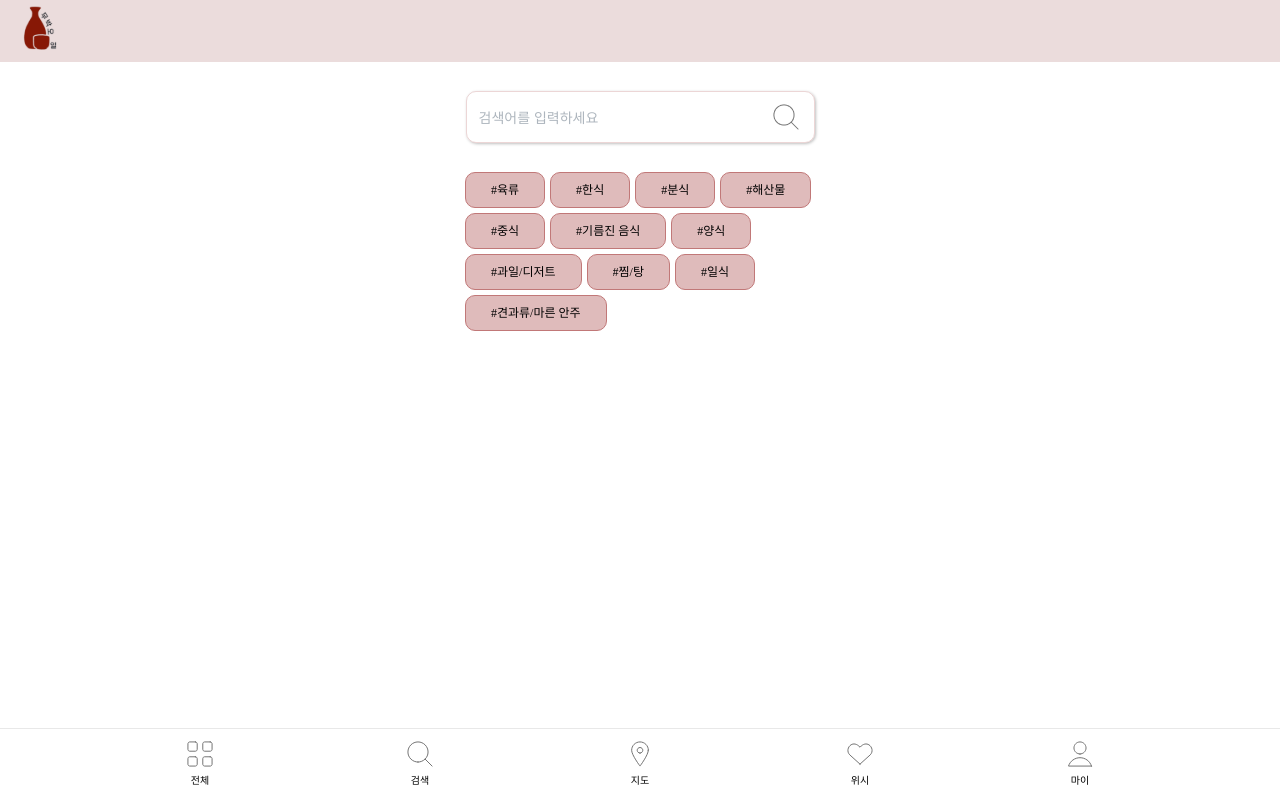
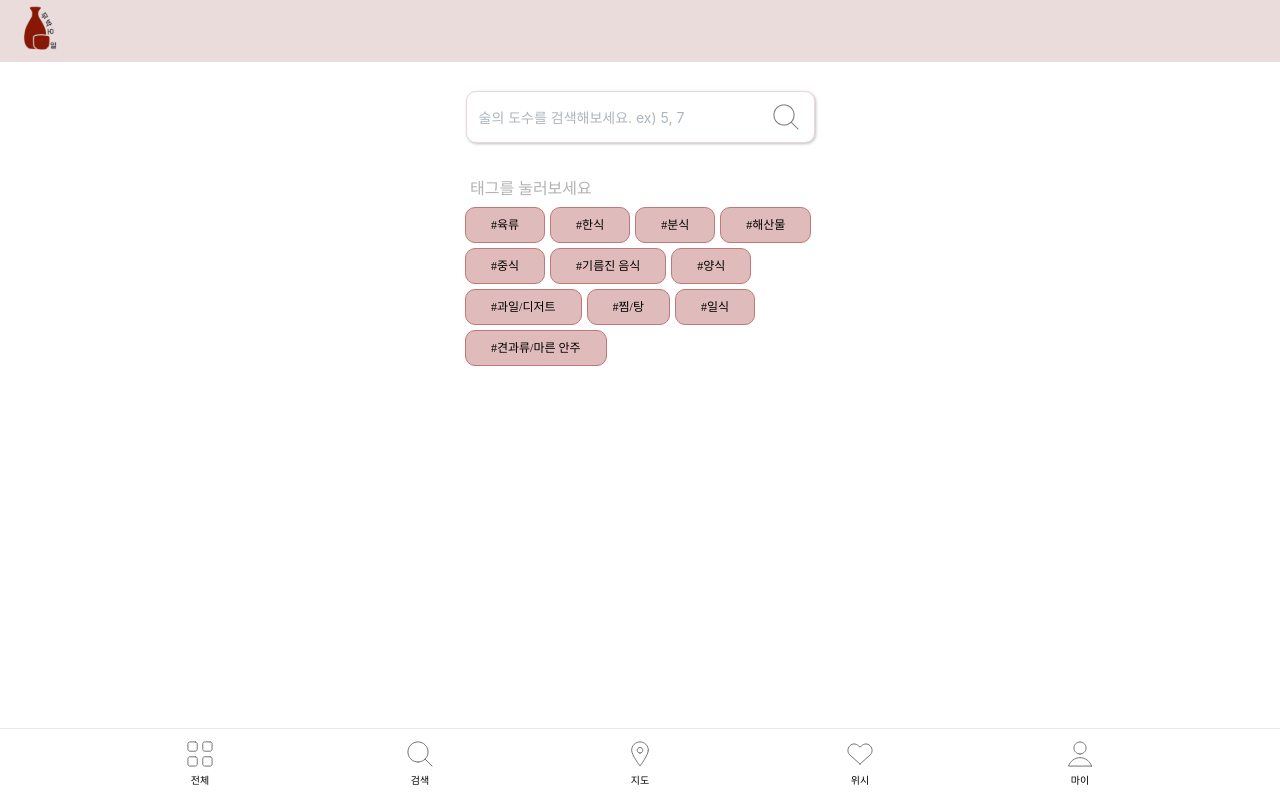
Before and after one commit to PDA-MUBAKOIL/client, a React (Create React App) app: page /search in a window 1280 px wide. Built offline with nearby package versions, Linux system fonts and the light colour scheme; a web font is replaced by a local one.

Commit message:
Feat: Change search bar place holder

```diff
--- a/src/components/common/SearchBar.tsx
+++ b/src/components/common/SearchBar.tsx
@@ -24,7 +24,8 @@ export type TSearchResult ={
 }
 
 type TSearch = {
-  setResult:React.Dispatch<React.SetStateAction<TSearchResult[]>>
+  setResult:React.Dispatch<React.SetStateAction<TSearchResult[]>>,
+  placeHolder:string
 }
 
 const SearchButton = styled.button`
@@ -47,7 +48,7 @@ const theme = createTheme({
 });
 
 
-export default function SearchBar({setResult}:TSearch) {
+export default function SearchBar({setResult, placeHolder}:TSearch) {
     const searchWord = useAppSelector(state=>state.search.search);
     const dispatch = useAppDispatch();
     const location = useLocation();
@@ -81,7 +82,7 @@ export default function SearchBar({setResult}:TSearch) {
     <MantineThemeProvider theme={theme}>
       <Box maw={350} mx="auto">
         <form onSubmit={onSubmitSearch}>
-              <Input placeholder='검색어를 입력하세요'
+              <Input placeholder={placeHolder}
                   classNames={classes}
                   rightSectionPointerEvents={'auto'}
                   rightSection={
--- a/src/routes/login/loginListPage.tsx
+++ b/src/routes/login/loginListPage.tsx
@@ -97,7 +97,7 @@ export default function LoginListPage() {
   return (
     <LoginSearchPageContainer>
       <Flex h='110px' align='center' justify='center'>
-        <SearchBar setResult={setResult}/>
+        <SearchBar setResult={setResult} placeHolder='술의 이름을 검색해보세요.'/>
       </Flex>
       <MainText>술 리스트</MainText>
       <ListItems>
--- a/src/routes/login/loginSearchPage.tsx
+++ b/src/routes/login/loginSearchPage.tsx
@@ -9,7 +9,7 @@ import DrinkDetailCard from "../../components/common/DrinkDetailCard";
 import { useAppDispatch, useAppSelector } from "../../lib/hooks/reduxHooks";
 import { setSearch } from "../../store/reducers/Drink/search";
 import { listUp } from "../../lib/api/drinks";
-import { useLocation } from "react-router-dom";
+
 
 const LoginSearchPageContainer = styled.div`
   display: flex;
@@ -46,7 +46,7 @@ export default function LoginSearchPage() {
   const [result, setResult] = useState<Array<TSearchResult>>([]);
   const search = useAppSelector((state) => state.search.search);
   const dispatch = useAppDispatch();
-  const location = useLocation();
+
 
   function onClickTag(tag: string) {
     dispatch(setSearch(tag));
@@ -60,10 +60,11 @@ export default function LoginSearchPage() {
   return (
     <LoginSearchPageContainer>
       <Flex h="110px" align="center" justify="center">
-        <SearchBar setResult={setResult} />
+        <SearchBar setResult={setResult} placeHolder="술의 도수를 검색해보세요. ex) 5, 7"/>
       </Flex>
       {search === "" ? (
         <Flex direction="column" w="350px">
+          <div style={{color:'rgb(0,0,0,0.3)', padding:'5px'}}>태그를 눌러보세요</div>
           <Flex wrap="wrap" gap="5px">
             {TagContent.map((tag, idx) => {
               return (
```
